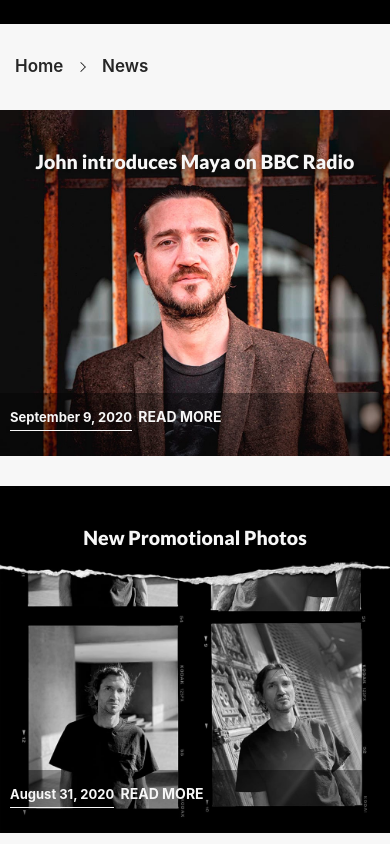
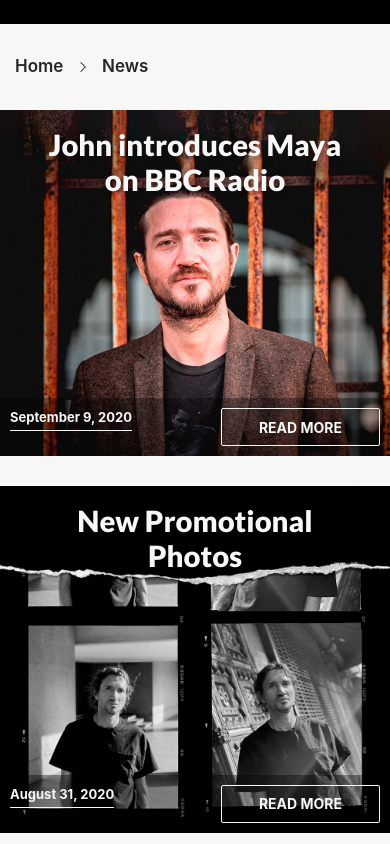
Before and after one commit to santiagoherrera1998/john-frusciante-website, a plain HTML site: page news.html in a window 390 px wide. Shown: the part 820-1664 px from the top of the page. Drawn offline with nearby package versions, Linux system fonts and the light colour scheme.

Commit message:
Fixed bigger titles for mobile

```diff
--- a/sass/_sections.scss
+++ b/sass/_sections.scss
@@ -73,13 +73,6 @@ section {
     }
   }
 
-  &__news-article {
-    color: $white;
-    margin-bottom: $marginBottom;
-    overflow: hidden;
-    position: relative;
-  }
-
   &__news-title-text {
     @include text-shadow;
     font-size: 2.1vw;
@@ -91,7 +84,7 @@ section {
     width: 48%;
 
     @include for-tablet-portrait {
-      font-size: 5vw;
+      font-size: 7.5vw;
       width: 50%;
     }
   }
@@ -139,6 +132,17 @@ section {
     @include for-tablet-portrait {
       bottom: 0%;
     }
+    @include for-mobile {
+      display: flex;
+      justify-content: space-between;
+    }
+  }
+
+  &__news-article {
+    color: $white;
+    margin-bottom: $marginBottom;
+    overflow: hidden;
+    position: relative;
   }
 
   &__news-paragraph {
@@ -153,12 +157,19 @@ section {
   &__news-button {
     background: none;
     color: $white;
+    display: block;
     font-weight: $semi-bold;
     padding: 3px;
     text-transform: uppercase;
 
     &:hover {
       color: $white;
+    }
+
+    @include for-mobile {
+      border: 1px solid $white;
+      border-radius: 2px;
+      padding: 5px 10%;
     }
   }
 
@@ -172,6 +183,10 @@ section {
     font-size: $paragraph;
     margin: 1.5rem;
     font-weight: 400;
+  }
+
+  &__btn-close-tab {
+    display: none;
   }
 
   &__modal-dialog {
```
Also changed, not shown: css/main.css.
